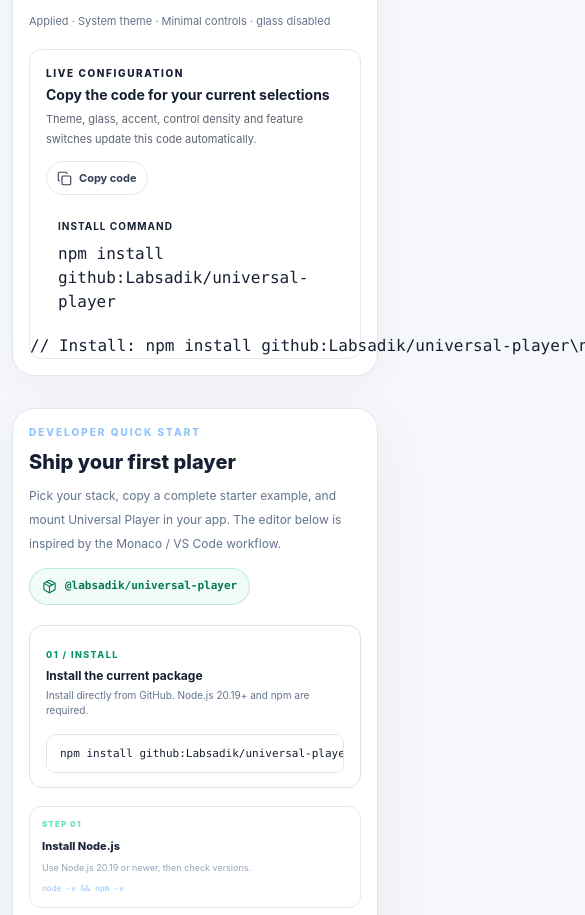
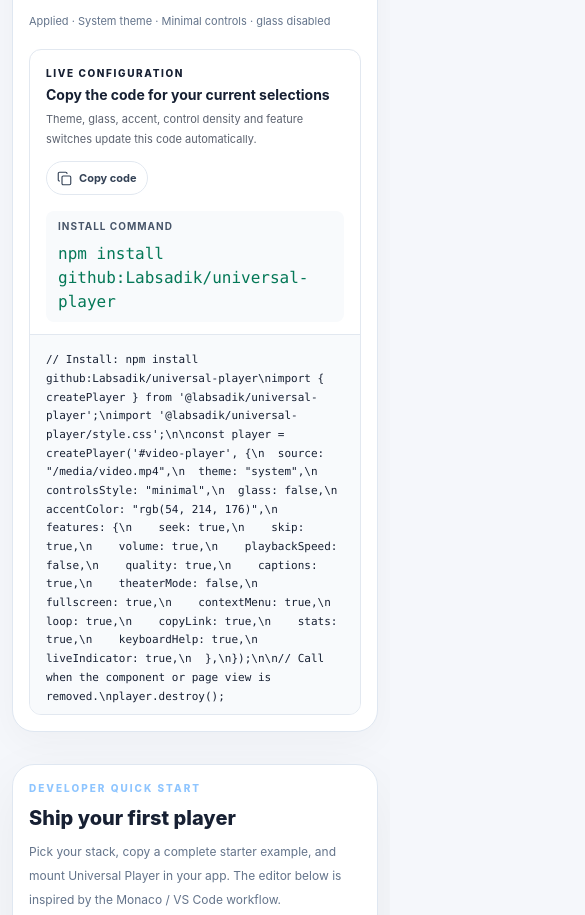
Before and after one commit to labsadik/universal-player, a website built with Vite: page index.html in a window 390 px wide. Shown: the part 2939-3854 px from the top of the page, 585 px wide, since content can reach past the window. Built offline with nearby package versions, Linux system fonts and the light colour scheme.

Commit message:
test: verify responsive skip controls and live setup code

```diff
--- a/src/demo.css
+++ b/src/demo.css
@@ -439,3 +439,20 @@ body.site-theme-dark .nav-new-indicator { color: #a7f3d0; border-color: rgba(16,
 body.site-theme-light .setup-step-grid article { background:#fff; border-color:#e2e8f0; }
 body.site-theme-light .setup-step-grid article > strong { color:#1e293b; }
 @media (max-width:760px) { .setup-step-grid { grid-template-columns:1fr; } .setup-step-grid article { padding:11px 12px; } }
+
+
+.live-config-panel { overflow: hidden; border-color: rgba(148,163,184,.22); background: rgba(8,13,22,.68); }
+.live-config-heading { color: #e5edf7; }
+.live-config-install { color: #9fb0c5; background: rgba(255,255,255,.04); }
+.live-config-install code { color: #a7f3d0; overflow-wrap: anywhere; }
+.live-config-code {
+  margin: 0; max-height: 380px; overflow: auto; padding: 16px;
+  color: #d5dfec; background: #0b111b;
+  font: 11px/1.7 ui-monospace, SFMono-Regular, Consolas, monospace;
+  white-space: pre-wrap; overflow-wrap: anywhere; tab-size: 2;
+}
+body.site-theme-light .live-config-panel { border-color: #dce4ed; background: #fff; }
+body.site-theme-light .live-config-heading { color: #172033; }
+body.site-theme-light .live-config-install { color: #475569; background: #f8fafc; }
+body.site-theme-light .live-config-install code { color: #047857; }
+body.site-theme-light .live-config-code { color: #172033; background: #f8fafc; border-top: 1px solid #e2e8f0; }
```
